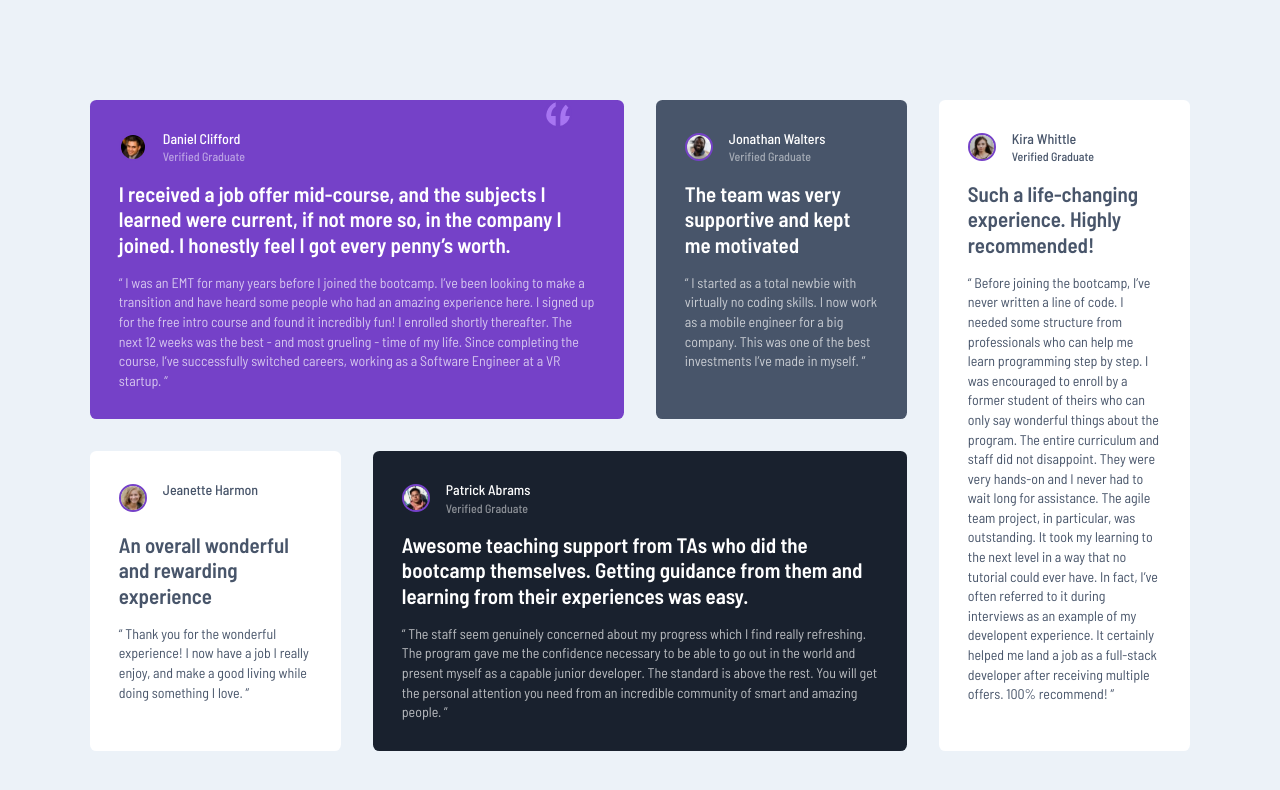
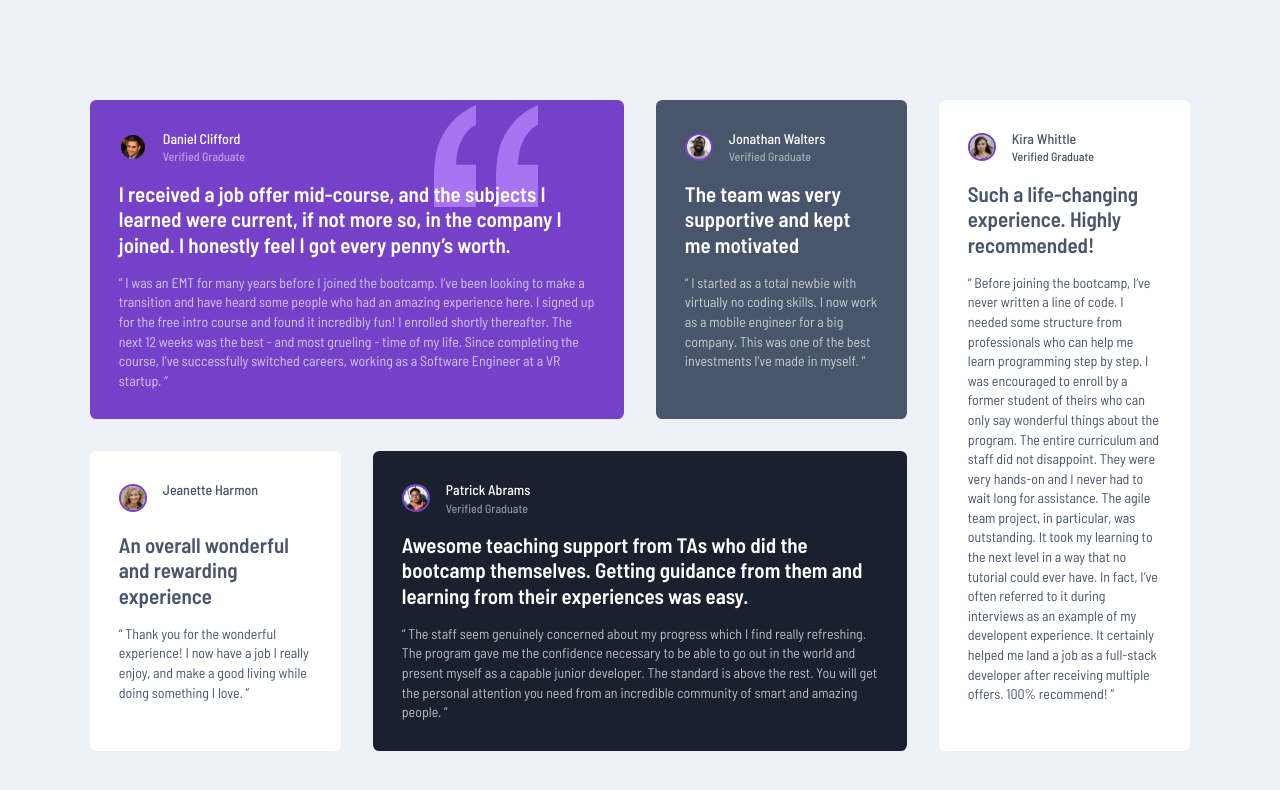
Before and after one commit to patrick-selin/Testimonials-grid-section, a plain HTML site: page index.html in a window 1280 px wide. Drawn offline with Linux system fonts and the light colour scheme.

Commit message:
added quote bg image test1

```diff
--- a/index.html
+++ b/index.html
@@ -17,9 +17,7 @@
     <main class="flex">
       <section class="grid-container">
         <div class="card testimonial-1">
-          <div class="quote-img">
-            <img src="./images/bg-pattern-quotation.svg" alt="background quote marks">
-          </div>
+
           <div class="card-header">
             <img
               class="test-img"
--- a/style.css
+++ b/style.css
@@ -130,17 +130,15 @@ body {
 
 .testimonial-1 {
     background-color: var(--violet);
+
+
+    background: url('./images/bg-pattern-quotation.svg')
+    no-repeat,
+    var(--violet);
+    background-position: top 5px right 20%;
+
     position: relative;
     grid-column: 1 / 3;
-}
-
-.quote-img {
-    position: absolute;
-    top: 0px;
-    right: 0px;
-    width: 5rem;
-    height: 5rem;
-
 }
 
 .testimonial-2 {
```
